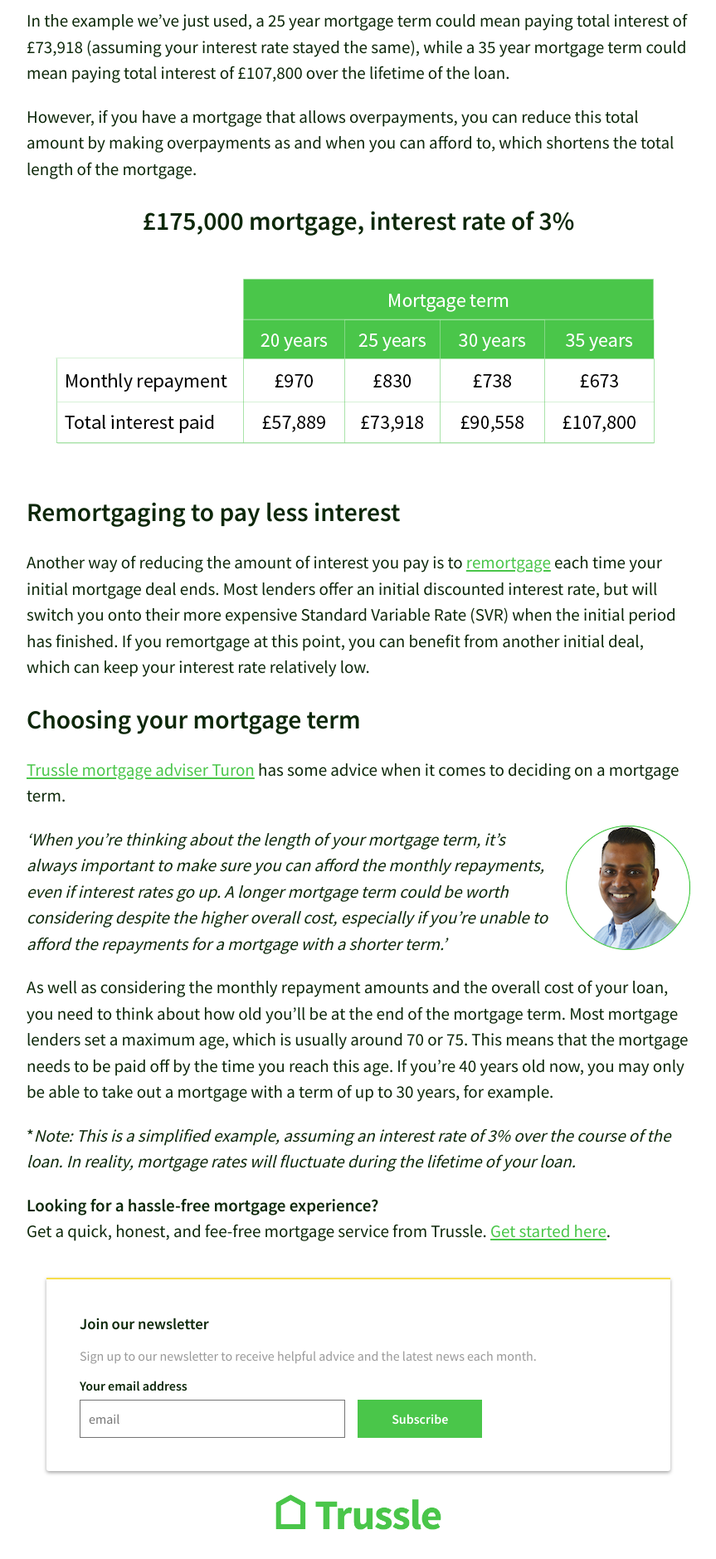
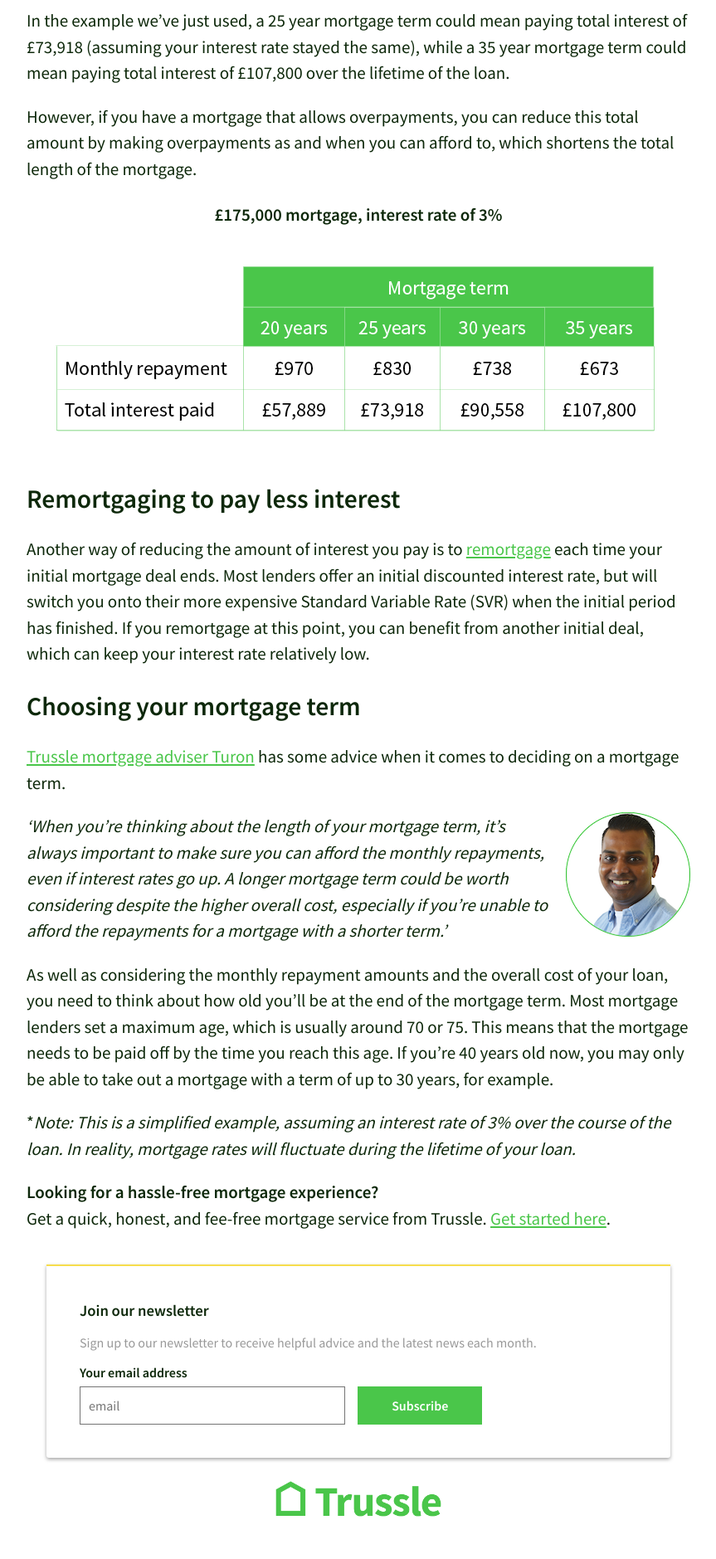
Before and after one commit to olitrussle/blog, a Jekyll site: the page built from _posts/2017-05-30-how-the-mortgage-term-affects-cost-of-mortgage.md, in a window 1280 px wide. Shown: the part 2319-4198 px from the top of the page at 83% size, without its empty margins (208-1071 px from the left). Built offline with Jekyll 4.4.1, drawn with Linux system fonts in a browser that asks for light colours; comment, search, counter and statistics services are not loaded.

Commit message:
Updated 2017-05-30-how-the-mortgage-term-affects-cost-of-mortgage.md

```diff
--- a/_posts/2017-05-30-how-the-mortgage-term-affects-cost-of-mortgage.md
+++ b/_posts/2017-05-30-how-the-mortgage-term-affects-cost-of-mortgage.md
@@ -43,7 +43,7 @@
 However, if you have a mortgage that allows overpayments, you can reduce this total amount by making overpayments as and when you can afford to, which shortens the total length of the mortgage.
 
 
-<h2 style="text-align: center;">£175,000 mortgage, interest rate of 3%</h2>
+<h3 style="text-align: center;">£175,000 mortgage, interest rate of 3%</h3>
 
 ![Table]({{site.baseurl}}/images/post_images/table1.png)
 
```
